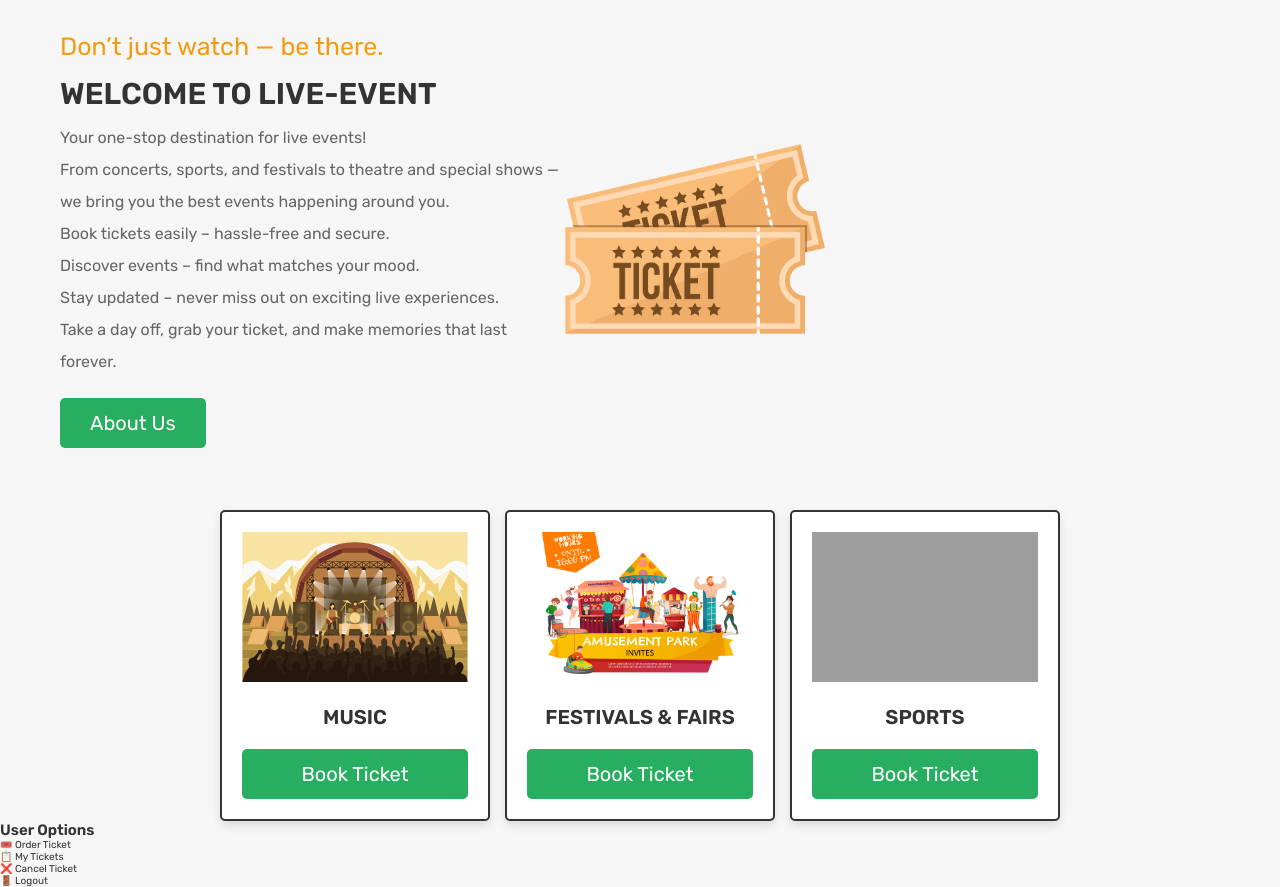
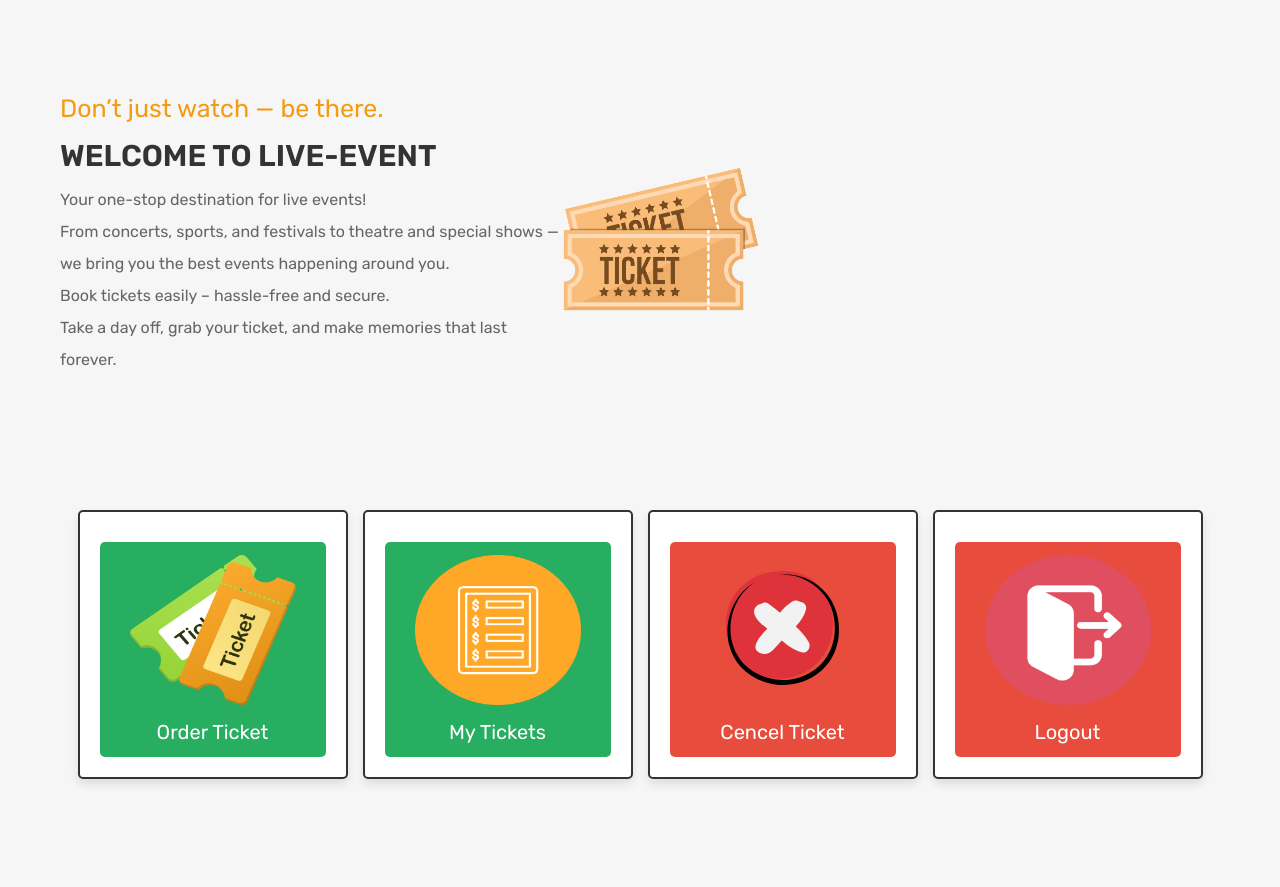
Before and after one commit to Sparda07/Ticket-Management, a PHP site: page /View/home/home.php in a window 1280 px wide. After the commit the page ends 784 px from the top, so only its background shows below. Run offline with PHP 8.4, Linux system fonts and the light colour scheme; the visitor is signed in with stand-in values (Sample User, id 1); grey boxes are pictures that could not be loaded.

Commit message:
home font btn safely done

```diff
--- a/View/home/home.php
+++ b/View/home/home.php
@@ -20,15 +20,13 @@ include("../../Model/config.php");
                 Your one-stop destination for live events!<br>
                 From concerts, sports, and festivals to theatre and special shows — we bring you the best events happening around you.<br>
                 Book tickets easily – hassle-free and secure.<br>
-                Discover events – find what matches your mood.<br>
-                Stay updated – never miss out on exciting live experiences.<br>
                 Take a day off, grab your ticket, and make memories that last forever.
             </p>
-            <a href="#" class="btn">About Us</a>
+
         </div>
 
         <div class="home-img">
-            <img src="images/home.png" alt="home img" height="200px">
+            <img src="images/home.png" alt="home img" height="150px">
         </div>
     </section>
 
@@ -36,33 +34,27 @@ include("../../Model/config.php");
 
         <div class="box-container">
             <div class="box">
-                <img src="images/Concert.svg" alt="" height="150px">
-                <h3>Music</h3>
-                <a href="../User/order_ticket.php" class="btn">Book Ticket</a>
+                <a href="order_ticket.php" class="btn"><img src="images/order-now.png" alt="" height="150px">
+                Order Ticket</a>
             </div>
 
             <div class="box">
-                <img src="images/Festivals.jpg" alt="" height="150px">
-                <h3>Festivals & Fairs</h3>
-                <a href="../User/order_ticket.php" class="btn">Book Ticket</a>
+                <a href="my_ticket.php" class="btn"><img src="images/list.png" alt="" height="150px">
+                My Tickets
+                </a>
             </div>
 
             <div class="box">
-                <img src="images/Sports.jpg" alt="sports-img" height="150px">
-                <h3>Sports</h3>
-                <a href="../User/order_ticket.php" class="btn">Book Ticket</a>
+                <a href="../User/order_ticket.php" class="delete-btn"><img src="images/cencel.svg" alt="Cancel Ticket" height="150px">
+                Cencel Ticket</a>
+            </div>
+            <div class="box">
+                <a href="../Reg/logout.php" class="delete-btn"><img src="images/logout.png" alt="LOgout" height="150px">
+                Logout</a>
             </div>
         </div>
     </section>
 
-    <hr>
-    <h2>User Options</h2>
-    <ul>
-        <li><a href="order_ticket.php">🎟️ Order Ticket</a></li>
-        <li><a href="my_ticket.php">📋 My Tickets</a></li>
-        <li><a href="cancel_ticket.php">❌ Cancel Ticket</a></li>
-        <li><a href="../Reg/logout.php">🚪 Logout</a></li>
-    </ul>
 </div>
 
 </body>
```
Also changed, not shown: View/home/images/cencel.svg (added), View/home/images/list.png (added), View/home/images/logout.png (added), View/home/images/order-now.png (added).
